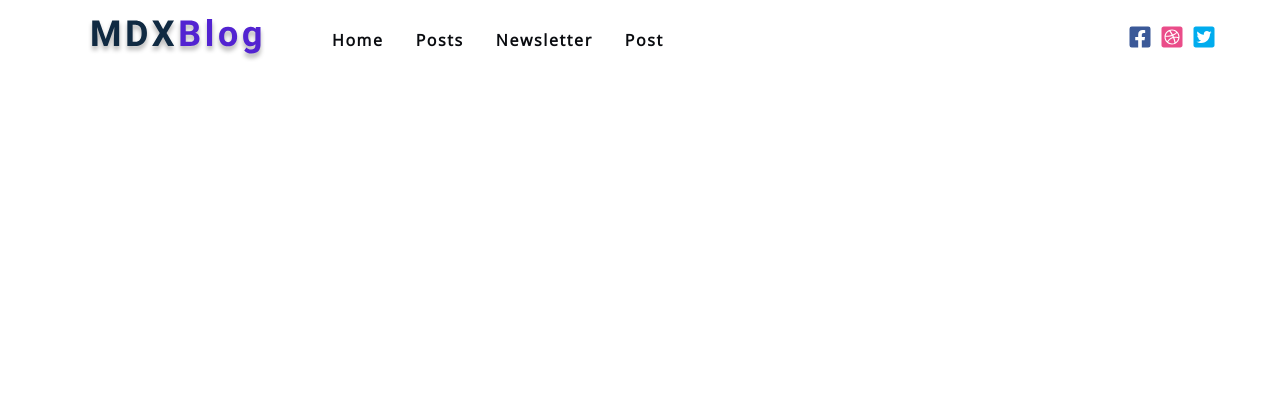
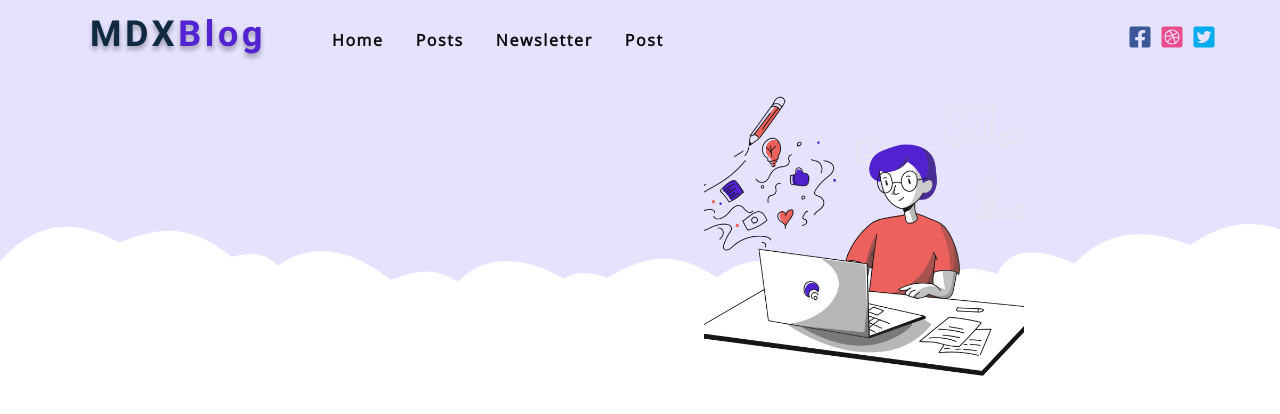
Before and after one commit to krittiyaclark/gatsby-mdx-blog-project, a Gatsby site: page / in a window 1280 px wide. Built offline with nearby package versions, Linux system fonts and the light colour scheme; Gatsby itself is replaced by a stand-in of ours.

Commit message:
Added the hero component & show the hero image only

```diff
--- a/src/components/Hero.js
+++ b/src/components/Hero.js
@@ -1,10 +1,29 @@
-import React from 'react'
-import { graphql, useStaticQuery } from 'gatsby'
-import Image from 'gatsby-image'
-// ...GatsbyImageSharpFluid
+import React from "react"
+import { graphql, useStaticQuery } from "gatsby"
+import Image from "gatsby-image"
 
-const Hero = () => {
-  return <h2>hero component</h2>
+const query = graphql`
+  {
+    person: file(relativePath: { eq: "person.png" }) {
+      childImageSharp {
+        fluid {
+          ...GatsbyImageSharpFluid
+        }
+      }
+    }
+  }
+`
+
+const Hero = ({ showPerson }) => {
+  const { person } = useStaticQuery(query)
+  // console.log(person)
+  return (
+    <header className="hero">
+      {showPerson && (
+        <Image fluid={person.childImageSharp.fluid} className="hero-person" />
+      )}
+    </header>
+  )
 }
 
 export default Hero
--- a/src/pages/index.js
+++ b/src/pages/index.js
@@ -7,7 +7,11 @@
 
 // ...GatsbyImageSharpFluid
 const IndexPage = () => {
-  return <Layout></Layout>
+  return (
+    <Layout>
+      <Hero showPerson />
+    </Layout>
+  )
 }
 
 export default IndexPage
```
Also changed, not shown: src/pages/posts.js (+6 -6 lines).
